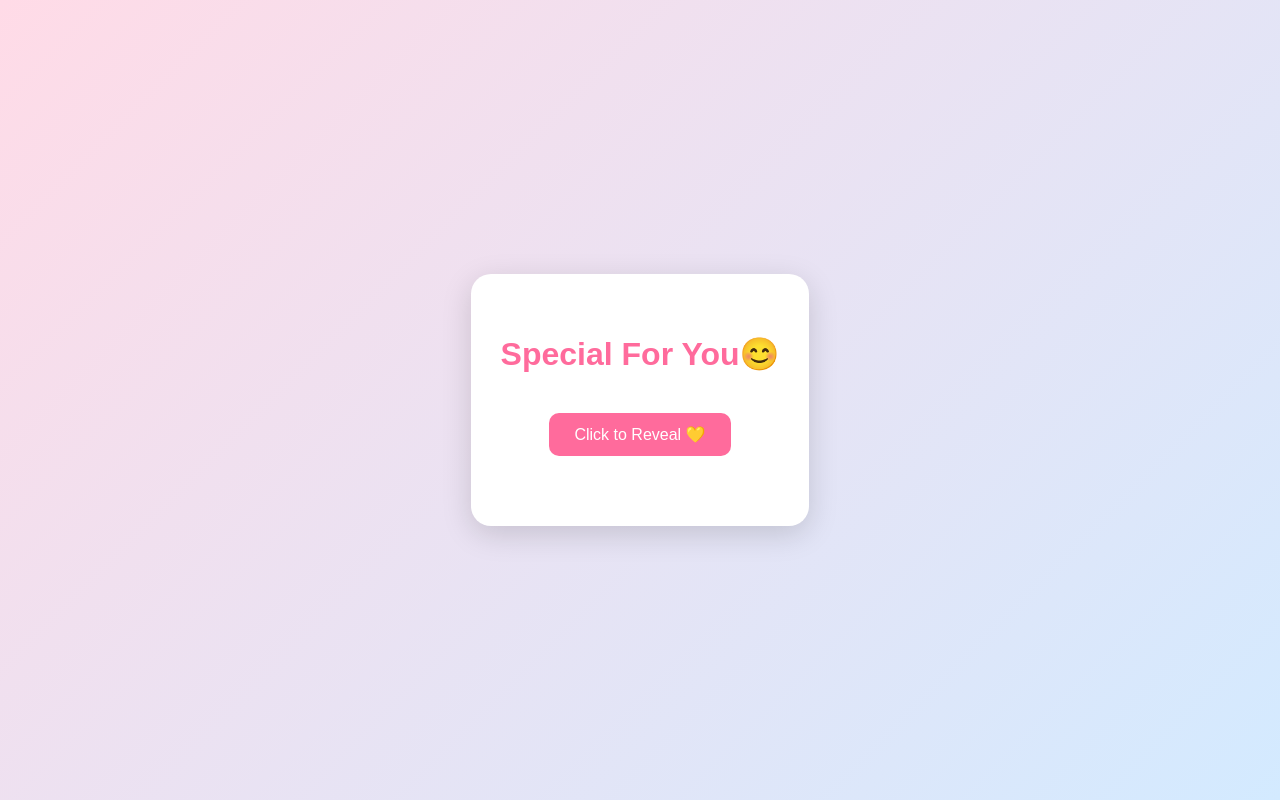
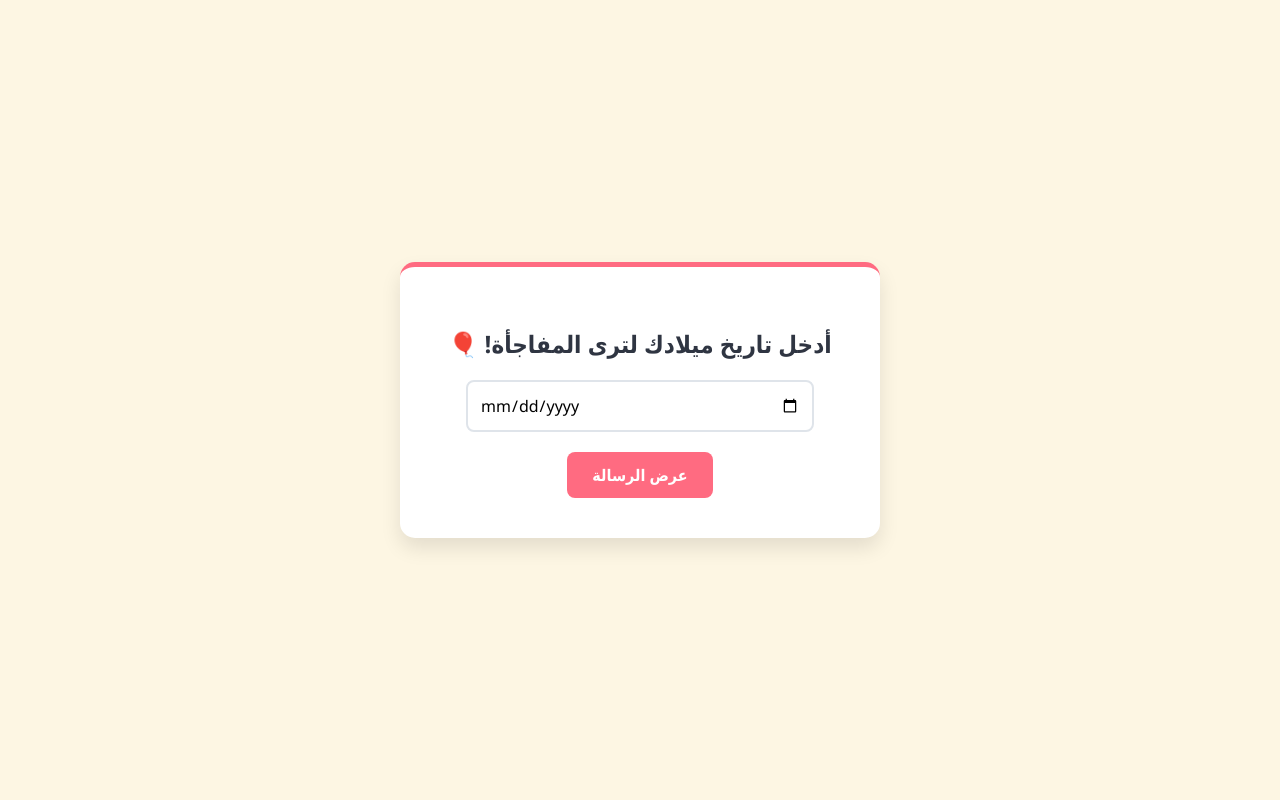
Before and after one commit to Yassin4041/Y00, a plain HTML site: page index.html in a window 1280 px wide. Drawn offline with Linux system fonts and the light colour scheme.

Commit message:
Update index.html

```diff
--- a/index.html
+++ b/index.html
@@ -1,70 +1,112 @@
 <!DOCTYPE html>
-<html lang="en">
+<html lang="ar" dir="rtl">
 <head>
     <meta charset="UTF-8">
-    <title>Just for You 💛</title>
+    <meta name="viewport" content="width=device-width, initial-scale=1.0">
+    <title>مفاجأة عيد ميلاد 🎂</title>
     <style>
         body {
-            font-family: 'Arial', sans-serif;
-            background: linear-gradient(135deg, #ffdbe7, #d3eaff);
+            font-family: 'Segoe UI', Tahoma, Geneva, Verdana, sans-serif;
+            background-color: #fdf6e3;
             display: flex;
             justify-content: center;
             align-items: center;
             height: 100vh;
             margin: 0;
+            text-align: center;
         }
         .card {
-            background: white;
-            padding: 40px 30px;
-            border-radius: 20px;
-            box-shadow: 0 8px 30px rgba(0,0,0,0.15);
-            text-align: center;
-            max-width: 500px;
+            background-color: white;
+            padding: 40px;
+            border-radius: 15px;
+            box-shadow: 0 10px 20px rgba(0,0,0,0.1);
+            max-width: 400px;
+            width: 90%;
+            border-top: 5px solid #ff6b81;
         }
-        h1 {
-            color: #ff6b9c;
+        h2 {
+            color: #2f3542;
             margin-bottom: 20px;
         }
-        p {
-            font-size: 18px;
-            margin-top: 20px;
-            line-height: 1.4;
+        input[type="date"] {
+            padding: 12px;
+            width: 80%;
+            margin-bottom: 20px;
+            border: 2px solid #dfe4ea;
+            border-radius: 8px;
+            font-size: 16px;
+            font-family: inherit;
         }
-        .btn {
-            padding: 12px 25px;
-            margin-top: 20px;
-            background-color: #ff6b9c;
+        button {
+            background-color: #ff6b81;
             color: white;
             border: none;
+            padding: 12px 25px;
+            font-size: 16px;
+            border-radius: 8px;
+            cursor: pointer;
+            transition: background 0.3s ease;
+            font-family: inherit;
+            font-weight: bold;
+        }
+        button:hover {
+            background-color: #ff4757;
+        }
+        #messageBox {
+            display: none;
+            margin-top: 30px;
+            padding: 20px;
+            background-color: #f1f2f6;
             border-radius: 10px;
-            font-size: 16px;
-            cursor: pointer;
-            transition: 0.3s;
+            color: #e84118;
+            font-size: 20px;
+            font-weight: bold;
+            line-height: 1.6;
+            direction: ltr; /* لجعل النص الإنجليزي يظهر بشكل صحيح */
         }
-        .btn:hover {
-            background-color: #ff85ad;
-        }
-        .hidden {
+        .error {
+            color: #c23616;
+            margin-top: 15px;
+            font-size: 14px;
             display: none;
+            font-weight: bold;
         }
     </style>
 </head>
 <body>
+
     <div class="card">
-        <h1> Special For You😊</h1>
-        <p>    </p>
+        <h2>أدخل تاريخ ميلادك لترى المفاجأة! 🎈</h2>
+        <input type="date" id="birthdate">
+        <br>
+        <button onclick="checkDate()">عرض الرسالة</button>
 
-        <button class="btn" onclick="document.getElementById('quote').classList.toggle('hidden')">
-            Click to Reveal 💛
-        </button>
+        <div id="errorMsg" class="error">التاريخ غير صحيح، حاول مرة أخرى! 😉</div>
 
-        <p id="quote" class="hidden">
-            “You don't realize it, but you make life a little better for people around you.” ✨
-        </p>
+        <div id="messageBox">
+            🎉 happy birthday for u wish u all the best and happiness:) 🎉
+        </div>
+    </div>
 
-        <p style="margin-top: 30px; font-size: 14px; opacity:0.7;">
+    <script>
+        function checkDate() {
+            const userDate = document.getElementById('birthdate').value;
 
-        </p>
-    </div>
+            // تم تعديل التاريخ إلى 21 أغسطس 2006
+            const targetDate = "2006-08-21";
+
+            const messageBox = document.getElementById('messageBox');
+            const errorMsg = document.getElementById('errorMsg');
+
+            if (userDate === targetDate) {
+                messageBox.style.display = "block";
+                errorMsg.style.display = "none";
+            } else {
+                errorMsg.style.display = "block";
+                messageBox.style.display = "none";
+            }
+        }
+    </script>
+
 </body>
 </html>
```
